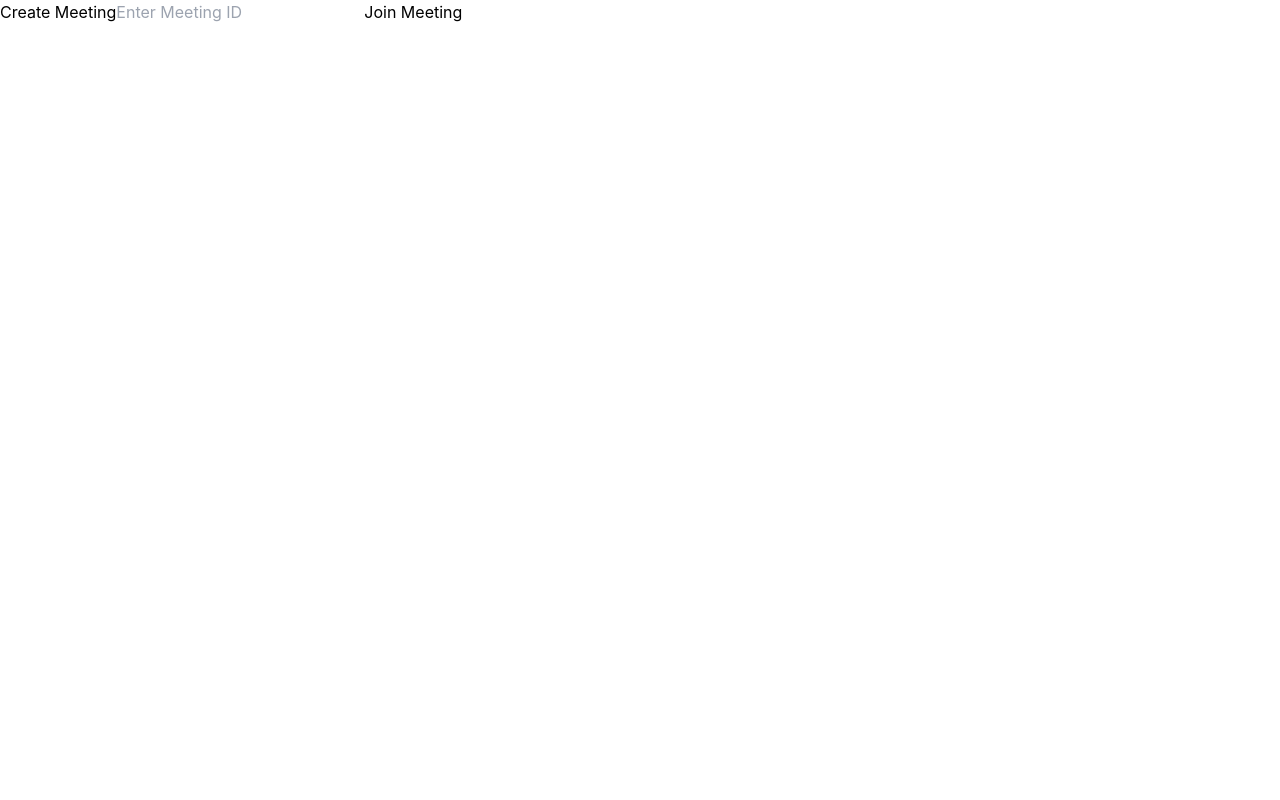
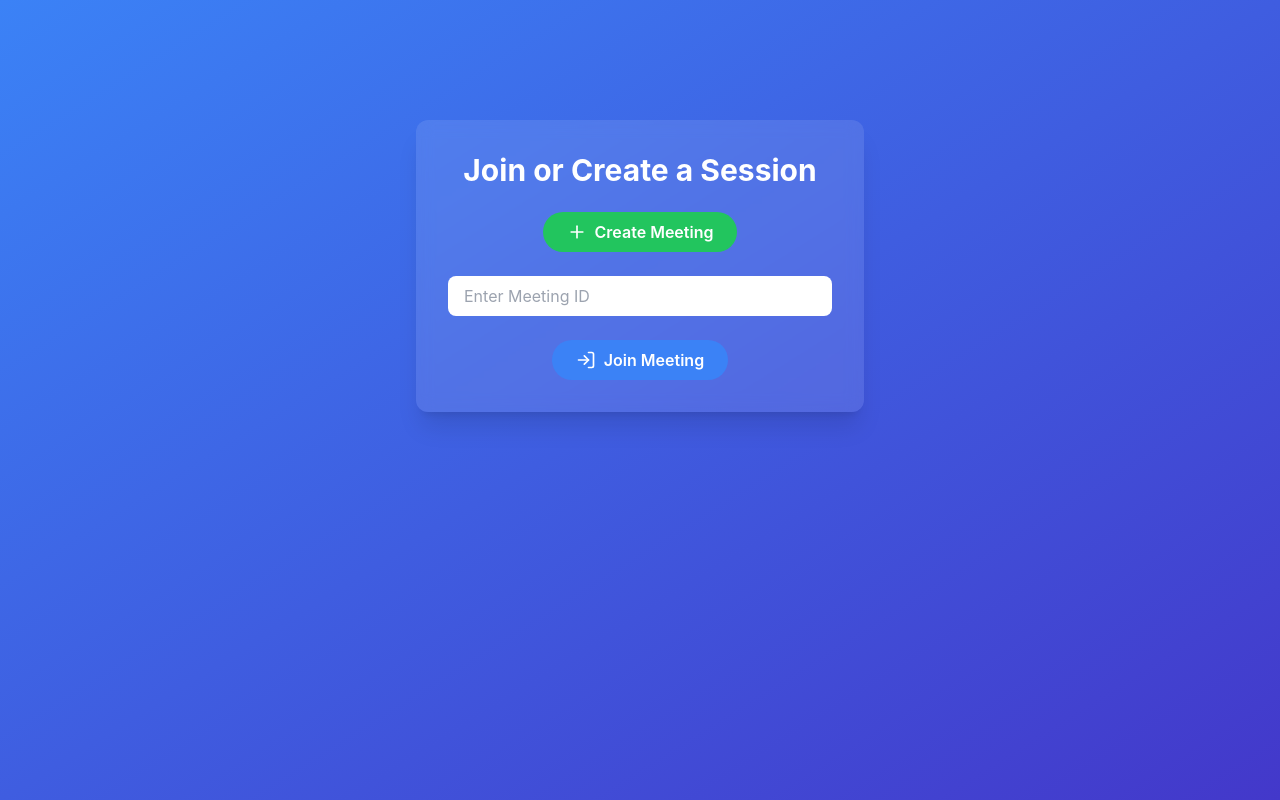
Before and after one commit to riddhi010/skillswap, a React (Create React App) app in the folder client/: page /live in a window 1280 px wide. Built offline with nearby package versions, Linux system fonts and the light colour scheme; no server answers.

Commit message:
Update LiveSession.js

```diff
--- a/client/src/components/LiveSession.js
+++ b/client/src/components/LiveSession.js
@@ -2,8 +2,18 @@
 
 import React, { useEffect, useRef, useState } from "react";
 import { io } from "socket.io-client";
+import {
+  Video,
+  VideoOff,
+  Mic,
+  MicOff,
+  PhoneOff,
+  VideoIcon,
+  Plus,
+  LogIn,
+} from "lucide-react";
 
-const socket = io("https://skillswap-backend-jxyu.onrender.com"); // Make sure backend is running here
+const socket = io("https://skillswap-backend-jxyu.onrender.com");
 
 const LiveSession = () => {
   const [roomId, setRoomId] = useState("");
@@ -44,9 +54,11 @@ const LiveSession = () => {
   const joinRoom = async (id) => {
     setRoomId(id);
     setInCall(true);
-
     try {
-      const stream = await navigator.mediaDevices.getUserMedia({ video: true, audio: true });
+      const stream = await navigator.mediaDevices.getUserMedia({
+        video: true,
+        audio: true,
+      });
       localRef.current.srcObject = stream;
       localStream.current = stream;
       socket.emit("join-room", id);
@@ -69,12 +81,9 @@ const LiveSession = () => {
     socket.emit("offer", { offer, roomId });
   };
 
-
   const createPeer = () => {
     const peer = new RTCPeerConnection({
-      iceServers: [
-        { urls: "stun:stun.l.google.com:19302" }
-      ]
+      iceServers: [{ urls: "stun:stun.l.google.com:19302" }],
     });
 
     peer.onicecandidate = (e) => {
@@ -84,16 +93,13 @@ const LiveSession = () => {
     };
 
     peer.ontrack = (e) => {
-  if (remoteRef.current) {
-    if (!remoteRef.current.srcObject) {
+      if (remoteRef.current && !remoteRef.current.srcObject) {
         remoteRef.current.srcObject = new MediaStream();
-    }
-    e.streams[0].getTracks().forEach(track => {
+        e.streams[0].getTracks().forEach((track) => {
           remoteRef.current.srcObject.addTrack(track);
         });
       }
     };
-
 
     return peer;
   };
@@ -102,14 +108,12 @@ const LiveSession = () => {
     if (!peerRef.current) {
       peerRef.current = createPeer();
     }
-
     await peerRef.current.setRemoteDescription(new RTCSessionDescription(offer));
-
     if (localStream.current) {
-    // Prevent "sender already exists" error
       localStream.current.getTracks().forEach((track) => {
-      const senders = peerRef.current.getSenders();
-      const alreadyAdded = senders.find((s) => s.track?.kind === track.kind);
+        const alreadyAdded = peerRef.current
+          .getSenders()
+          .find((s) => s.track?.kind === track.kind);
         if (!alreadyAdded) {
           peerRef.current.addTrack(track, localStream.current);
         }
@@ -132,27 +136,18 @@ const LiveSession = () => {
       console.error("Error adding ICE candidate:", error);
     }
   };
+
   const leaveCall = () => {
-  // Stop local media tracks
     if (localStream.current) {
-    localStream.current.getTracks().forEach(track => track.stop());
+      localStream.current.getTracks().forEach((track) => track.stop());
     }
-
-  // Close peer connection
     if (peerRef.current) {
       peerRef.current.close();
       peerRef.current = null;
     }
-
-  // Reset video elements
     if (localRef.current) localRef.current.srcObject = null;
     if (remoteRef.current) remoteRef.current.srcObject = null;
-
-  // Leave socket room and disconnect
     socket.emit("leave-room", roomId);
-
-
-  // Reset UI state
     setRoomId("");
     setInputRoomId("");
     setInCall(false);
@@ -160,53 +155,65 @@ const LiveSession = () => {
 
   const toggleMic = () => {
     if (localStream.current) {
-    localStream.current.getAudioTracks().forEach(track => {
+      localStream.current.getAudioTracks().forEach((track) => {
         track.enabled = !track.enabled;
       });
-    setIsMicOn(prev => !prev);
+      setIsMicOn((prev) => !prev);
     }
   };
 
   const toggleCamera = () => {
     if (localStream.current) {
-    localStream.current.getVideoTracks().forEach(track => {
+      localStream.current.getVideoTracks().forEach((track) => {
         track.enabled = !track.enabled;
       });
-    setIsCamOn(prev => !prev);
+      setIsCamOn((prev) => !prev);
     }
   };
 
   return (
-    <div>
+    <div className="min-h-screen bg-gradient-to-br from-blue-500 to-indigo-700 text-white p-6">
       {!inCall ? (
-        <div>
-          <button onClick={handleCreateRoom}>Create Meeting</button>
+        <div className="flex flex-col items-center space-y-6 max-w-md mx-auto mt-24 bg-white/10 p-8 rounded-xl shadow-xl backdrop-blur">
+          <h2 className="text-3xl font-bold">Join or Create a Session</h2>
+          <button
+            onClick={handleCreateRoom}
+            className="flex items-center gap-2 bg-green-500 hover:bg-green-600 px-6 py-2 rounded-full font-semibold"
+          >
+            <Plus size={20} /> Create Meeting
+          </button>
           <input
             type="text"
             placeholder="Enter Meeting ID"
             value={inputRoomId}
             onChange={(e) => setInputRoomId(e.target.value)}
+            className="w-full px-4 py-2 rounded-lg text-black focus:outline-none"
           />
-          <button onClick={() => joinRoom(inputRoomId)}>Join Meeting</button>
+          <button
+            onClick={() => joinRoom(inputRoomId)}
+            className="flex items-center gap-2 bg-blue-500 hover:bg-blue-600 px-6 py-2 rounded-full font-semibold"
+          >
+            <LogIn size={20} /> Join Meeting
+          </button>
         </div>
       ) : (
-        <div>
-          <p>Meeting ID: {roomId}</p>
-<div style={{ display: "flex", gap: "20px" }}>
-  <video ref={localRef} autoPlay muted playsInline style={{ width: "300px" }} />
-  <video ref={remoteRef} autoPlay playsInline style={{ width: "300px" }} />
+        <div className="flex flex-col items-center space-y-6">
+          <h3 className="text-xl mt-6">Meeting ID: <span className="font-mono">{roomId}</span></h3>
+          <div className="flex gap-6 flex-wrap justify-center">
+            <video ref={localRef} autoPlay muted playsInline className="rounded-xl shadow-lg w-80 border border-white" />
+            <video ref={remoteRef} autoPlay playsInline className="rounded-xl shadow-lg w-80 border border-white" />
           </div>
-<br />
-<button onClick={leaveCall} style={{ background: "red", color: "white" }}>
-  Leave Meeting
+          <div className="flex gap-4 mt-4">
+            <button onClick={toggleMic} className="bg-white/20 p-3 rounded-full hover:bg-white/30 transition">
+              {isMicOn ? <Mic size={24} /> : <MicOff size={24} />}
             </button>
-    <button onClick={toggleMic}>
-  {isMicOn ? "Mute" : "Unmute"}
+            <button onClick={toggleCamera} className="bg-white/20 p-3 rounded-full hover:bg-white/30 transition">
+              {isCamOn ? <Video size={24} /> : <VideoOff size={24} />}
             </button>
-<button onClick={toggleCamera}>
-  {isCamOn ? "Turn Off Camera" : "Turn On Camera"}
+            <button onClick={leaveCall} className="bg-red-500 hover:bg-red-600 p-3 rounded-full text-white">
+              <PhoneOff size={24} />
             </button>
-
+          </div>
         </div>
       )}
     </div>
```
Lines whose indentation alone changed are shown as unchanged.
